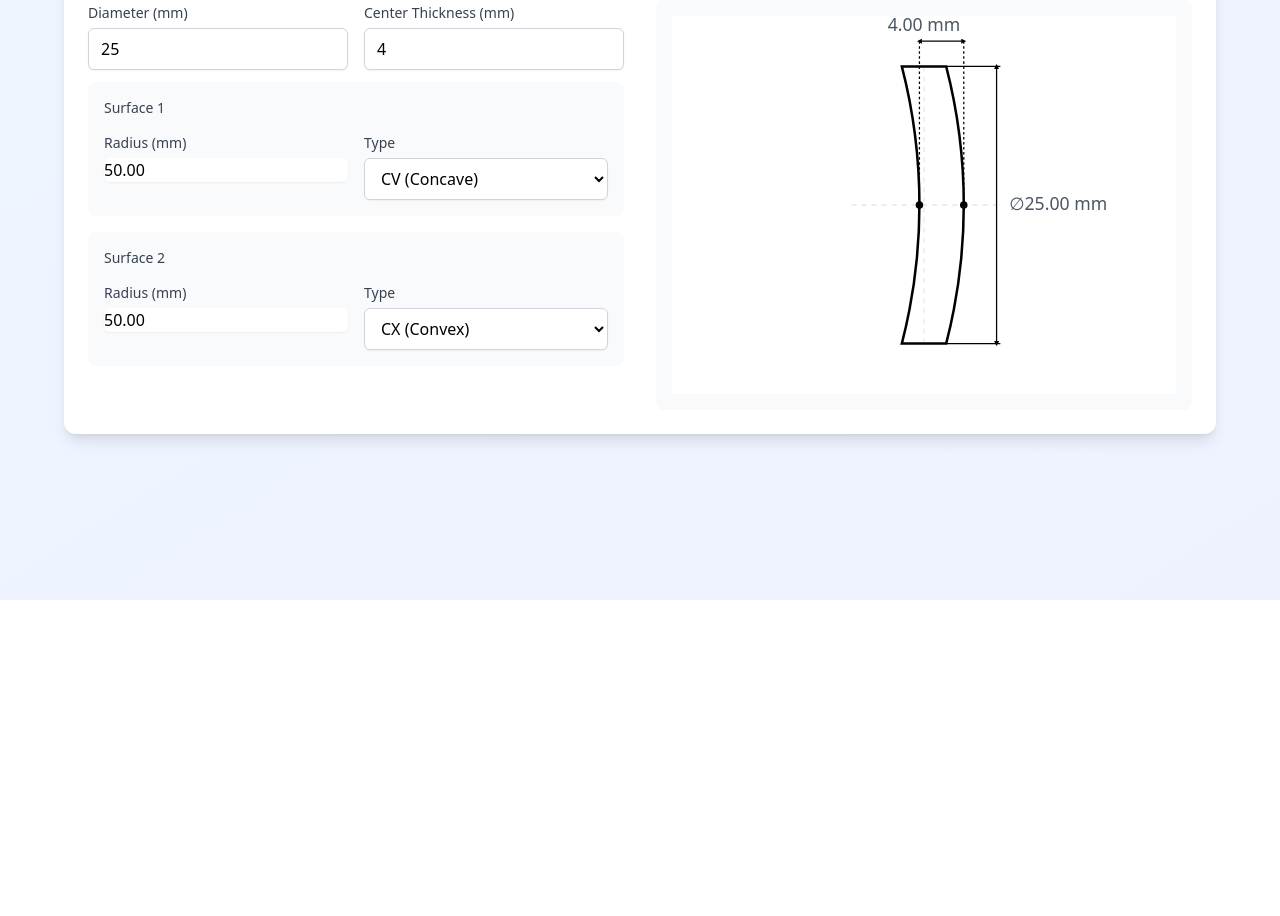
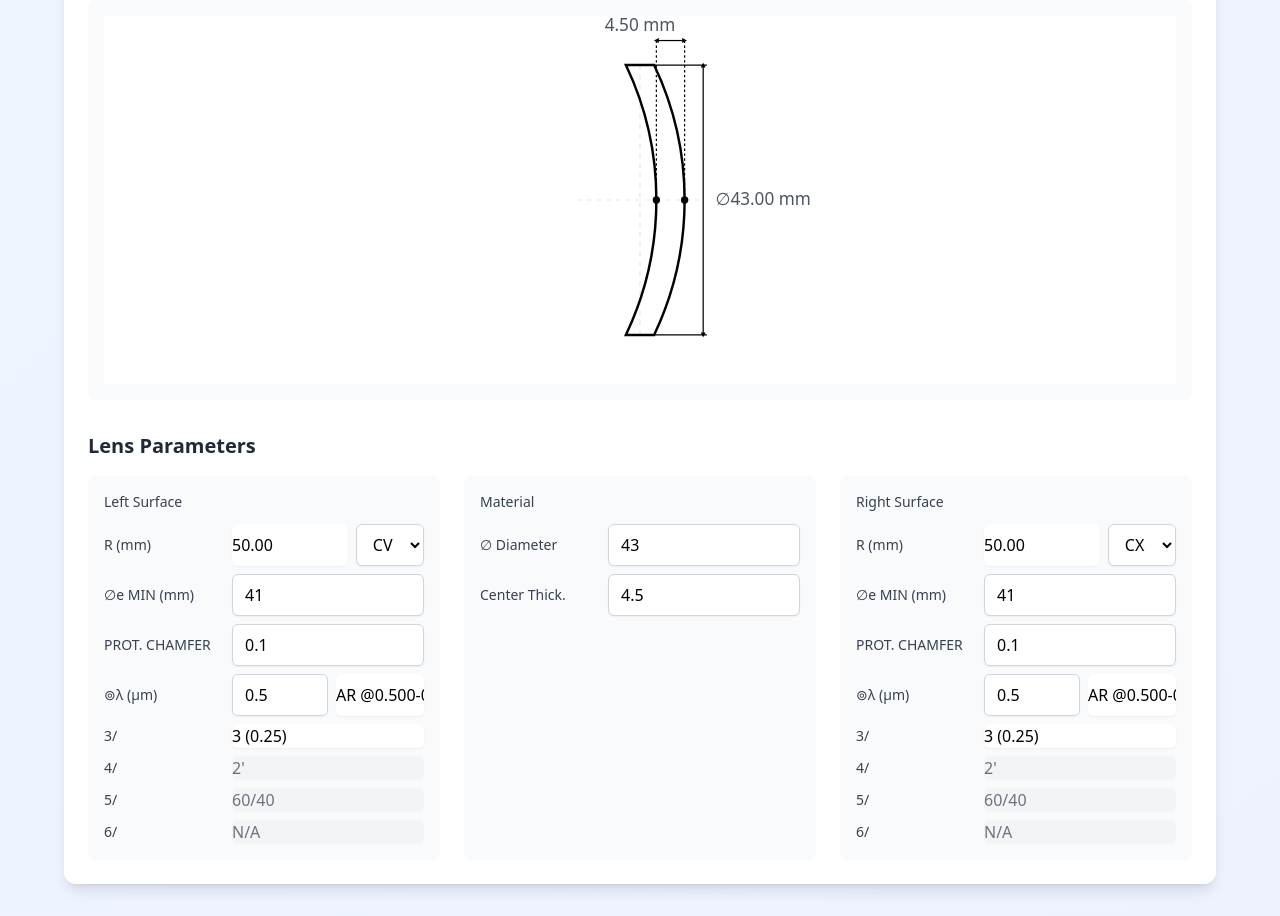
Before and after one commit to optomachina/Optical-Drawing-Generator, a React (Vite) app: page / in a window 1280 px wide. Shown: the part 200-1116 px from the top of the page. Before the commit the page ends 800 px from the top, so only its background shows below. Built offline with nearby package versions, Linux system fonts and the light colour scheme.

Commit message:
Reorganize UI layout and update title to Lens Drawing Generator

```diff
--- a/src/App.tsx
+++ b/src/App.tsx
@@ -31,111 +31,273 @@ function App() {
         <header className="mb-8 text-center">
           <div className="flex items-center justify-center gap-2 mb-2">
             <Ruler className="w-8 h-8 text-indigo-600" />
-            <h1 className="text-3xl font-bold text-gray-800">Lens Section Visualizer</h1>
+            <h1 className="text-3xl font-bold text-gray-800">Lens Drawing Generator</h1>
           </div>
-          <p className="text-gray-600">Create and visualize optical lens sections in real-time</p>
+          <p className="text-gray-600">in the ISO 10110 Format</p>
         </header>
 
-        <div className="grid md:grid-cols-2 gap-8 bg-white rounded-xl shadow-lg p-6">
+        <div className="grid md:grid-cols-1 gap-8 bg-white rounded-xl shadow-lg p-6">
+          <div className="flex flex-col">
+            <h2 className="text-xl font-semibold text-gray-800 mb-4">Visualization</h2>
+            <div className="bg-gray-50 rounded-lg p-4 h-[50vh]">
+              <LensVisualizer params={params} />
+            </div>
+          </div>
+
           <div className="space-y-4">
             <h2 className="text-xl font-semibold text-gray-800 mb-4">Lens Parameters</h2>
 
-            <div className="space-y-3">
-              <div className="grid grid-cols-2 gap-4">
-                <label className="block">
-                  <span className="text-gray-700 text-sm">Diameter (mm)</span>
-                  <input
-                    type="number"
-                    value={params.diameter}
-                    onChange={(e) => updateParam('diameter', parseFloat(e.target.value))}
-                    onWheel={(e) => handleWheel(e, 'diameter')}
-                    className="mt-1 block w-full rounded-md border-gray-300 shadow-sm focus:border-indigo-500 focus:ring-indigo-500"
-                    min="0"
-                    step="1"
-                  />
-                </label>
-                <label className="block">
-                  <span className="text-gray-700 text-sm">Center Thickness (mm)</span>
-                  <input
-                    type="number"
-                    value={params.centerThickness}
-                    onChange={(e) => updateParam('centerThickness', parseFloat(e.target.value))}
-                    onWheel={(e) => handleWheel(e, 'centerThickness')}
-                    className="mt-1 block w-full rounded-md border-gray-300 shadow-sm focus:border-indigo-500 focus:ring-indigo-500"
-                    min="0"
-                    step="1"
-                  />
-                </label>
-              </div>
-
-              <div className="space-y-4">
-                <div className="p-4 bg-gray-50 rounded-lg">
-                  <h3 className="text-sm font-medium text-gray-700 mb-3">Surface 1</h3>
-                  <div className="grid grid-cols-2 gap-4">
-                    <label className="block">
-                      <span className="text-gray-700 text-sm">Radius (mm)</span>
+            <div className="grid grid-cols-3 gap-6">
+              {/* Left Surface */}
+              <div className="p-4 bg-gray-50 rounded-lg">
+                <h3 className="text-sm font-medium text-gray-700 mb-3">Left Surface</h3>
+                <div className="space-y-2">
+                  <div className="grid grid-cols-[120px_1fr] items-center gap-2">
+                    <span className="text-gray-700 text-sm">R (mm)</span>
+                    <div className="flex gap-2">
                       <input
                         type="text"
                         value={formatRadius(params.radius1, params.type1)}
                         onChange={(e) => updateParam('radius1', parseFloat(e.target.value))}
                         onWheel={(e) => handleWheel(e, 'radius1')}
-                        className="mt-1 block w-full rounded-md border-gray-300 shadow-sm focus:border-indigo-500 focus:ring-indigo-500"
+                        className="block w-full rounded-md border-gray-300 shadow-sm focus:border-indigo-500 focus:ring-indigo-500"
                         disabled={params.type1 === 'PLANO'}
                       />
-                    </label>
-                    <label className="block">
-                      <span className="text-gray-700 text-sm">Type</span>
                       <select
                         value={params.type1}
                         onChange={(e) => updateParam('type1', e.target.value as 'CX' | 'CV' | 'PLANO')}
                         onWheel={(e) => handleTypeWheel(e, 'type1')}
-                        className="mt-1 block w-full rounded-md border-gray-300 shadow-sm focus:border-indigo-500 focus:ring-indigo-500"
+                        className="block w-24 rounded-md border-gray-300 shadow-sm focus:border-indigo-500 focus:ring-indigo-500"
                       >
-                        <option value="CV">CX (Convex)</option>
-                        <option value="CX">CV (Concave)</option>
-                        <option value="PLANO">∞ (Plano)</option>
+                        <option value="CV">CX</option>
+                        <option value="CX">CV</option>
+                        <option value="PLANO">∞</option>
                       </select>
-                    </label>
+                    </div>
+                  </div>
+                  <div className="grid grid-cols-[120px_1fr] items-center gap-2">
+                    <span className="text-gray-700 text-sm">∅e MIN (mm)</span>
+                    <input
+                      type="number"
+                      value={params.leftDiameter}
+                      onChange={(e) => updateParam('leftDiameter', parseFloat(e.target.value))}
+                      onWheel={(e) => handleWheel(e, 'leftDiameter')}
+                      className="block w-full rounded-md border-gray-300 shadow-sm focus:border-indigo-500 focus:ring-indigo-500"
+                      min="0"
+                      step="0.001"
+                    />
+                  </div>
+                  <div className="grid grid-cols-[120px_1fr] items-center gap-2">
+                    <span className="text-gray-700 text-sm">PROT. CHAMFER</span>
+                    <input
+                      type="number"
+                      value={params.leftChamfer}
+                      onChange={(e) => updateParam('leftChamfer', parseFloat(e.target.value))}
+                      onWheel={(e) => handleWheel(e, 'leftChamfer')}
+                      className="block w-full rounded-md border-gray-300 shadow-sm focus:border-indigo-500 focus:ring-indigo-500"
+                      min="0"
+                      step="0.1"
+                    />
+                  </div>
+                  <div className="grid grid-cols-[120px_1fr] items-center gap-2">
+                    <span className="text-gray-700 text-sm">⊚λ (µm)</span>
+                    <div className="flex gap-2">
+                      <input
+                        type="number"
+                        value={params.leftWavelength}
+                        onChange={(e) => updateParam('leftWavelength', parseFloat(e.target.value))}
+                        onWheel={(e) => handleWheel(e, 'leftWavelength')}
+                        className="block w-24 rounded-md border-gray-300 shadow-sm focus:border-indigo-500 focus:ring-indigo-500"
+                        min="0"
+                        step="0.1"
+                      />
+                      <input
+                        type="text"
+                        value={params.leftAR}
+                        onChange={(e) => updateParam('leftAR', e.target.value)}
+                        className="block w-full rounded-md border-gray-300 shadow-sm focus:border-indigo-500 focus:ring-indigo-500"
+                      />
+                    </div>
+                  </div>
+                  <div className="grid grid-cols-[120px_1fr] items-center gap-2">
+                    <span className="text-gray-700 text-sm">3/</span>
+                    <input
+                      type="text"
+                      value={params.leftBevel}
+                      onChange={(e) => updateParam('leftBevel', e.target.value)}
+                      className="block w-full rounded-md border-gray-300 shadow-sm focus:border-indigo-500 focus:ring-indigo-500"
+                    />
+                  </div>
+                  <div className="grid grid-cols-[120px_1fr] items-center gap-2">
+                    <span className="text-gray-700 text-sm">4/</span>
+                    <input
+                      type="text"
+                      value="2'"
+                      disabled
+                      className="block w-full rounded-md border-gray-300 bg-gray-100 text-gray-500"
+                    />
+                  </div>
+                  <div className="grid grid-cols-[120px_1fr] items-center gap-2">
+                    <span className="text-gray-700 text-sm">5/</span>
+                    <input
+                      type="text"
+                      value="60/40"
+                      disabled
+                      className="block w-full rounded-md border-gray-300 bg-gray-100 text-gray-500"
+                    />
+                  </div>
+                  <div className="grid grid-cols-[120px_1fr] items-center gap-2">
+                    <span className="text-gray-700 text-sm">6/</span>
+                    <input
+                      type="text"
+                      value="N/A"
+                      disabled
+                      className="block w-full rounded-md border-gray-300 bg-gray-100 text-gray-500"
+                    />
                   </div>
                 </div>
+              </div>
 
-                <div className="p-4 bg-gray-50 rounded-lg">
-                  <h3 className="text-sm font-medium text-gray-700 mb-3">Surface 2</h3>
-                  <div className="grid grid-cols-2 gap-4">
-                    <label className="block">
-                      <span className="text-gray-700 text-sm">Radius (mm)</span>
+              {/* Material Properties */}
+              <div className="p-4 bg-gray-50 rounded-lg">
+                <h3 className="text-sm font-medium text-gray-700 mb-3">Material</h3>
+                <div className="space-y-2">
+                  <div className="grid grid-cols-[120px_1fr] items-center gap-2">
+                    <span className="text-gray-700 text-sm">∅ Diameter</span>
+                    <input
+                      type="number"
+                      value={params.diameter}
+                      onChange={(e) => updateParam('diameter', parseFloat(e.target.value))}
+                      onWheel={(e) => handleWheel(e, 'diameter')}
+                      className="block w-full rounded-md border-gray-300 shadow-sm focus:border-indigo-500 focus:ring-indigo-500"
+                      min="0"
+                      step="0.001"
+                    />
+                  </div>
+                  <div className="grid grid-cols-[120px_1fr] items-center gap-2">
+                    <span className="text-gray-700 text-sm">Center Thick.</span>
+                    <input
+                      type="number"
+                      value={params.centerThickness}
+                      onChange={(e) => updateParam('centerThickness', parseFloat(e.target.value))}
+                      onWheel={(e) => handleWheel(e, 'centerThickness')}
+                      className="block w-full rounded-md border-gray-300 shadow-sm focus:border-indigo-500 focus:ring-indigo-500"
+                      min="0"
+                      step="0.1"
+                    />
+                  </div>
+                </div>
+              </div>
+
+              {/* Right Surface */}
+              <div className="p-4 bg-gray-50 rounded-lg">
+                <h3 className="text-sm font-medium text-gray-700 mb-3">Right Surface</h3>
+                <div className="space-y-2">
+                  <div className="grid grid-cols-[120px_1fr] items-center gap-2">
+                    <span className="text-gray-700 text-sm">R (mm)</span>
+                    <div className="flex gap-2">
                       <input
                         type="text"
                         value={formatRadius(params.radius2, params.type2)}
                         onChange={(e) => updateParam('radius2', parseFloat(e.target.value))}
                         onWheel={(e) => handleWheel(e, 'radius2')}
-                        className="mt-1 block w-full rounded-md border-gray-300 shadow-sm focus:border-indigo-500 focus:ring-indigo-500"
+                        className="block w-full rounded-md border-gray-300 shadow-sm focus:border-indigo-500 focus:ring-indigo-500"
                         disabled={params.type2 === 'PLANO'}
                       />
-                    </label>
-                    <label className="block">
-                      <span className="text-gray-700 text-sm">Type</span>
                       <select
                         value={params.type2}
                         onChange={(e) => updateParam('type2', e.target.value as 'CX' | 'CV' | 'PLANO')}
                         onWheel={(e) => handleTypeWheel(e, 'type2')}
-                        className="mt-1 block w-full rounded-md border-gray-300 shadow-sm focus:border-indigo-500 focus:ring-indigo-500"
+                        className="block w-24 rounded-md border-gray-300 shadow-sm focus:border-indigo-500 focus:ring-indigo-500"
                       >
-                        <option value="CV">CX (Convex)</option>
-                        <option value="CX">CV (Concave)</option>
-                        <option value="PLANO">∞ (Plano)</option>
+                        <option value="CV">CX</option>
+                        <option value="CX">CV</option>
+                        <option value="PLANO">∞</option>
                       </select>
-                    </label>
+                    </div>
+                  </div>
+                  <div className="grid grid-cols-[120px_1fr] items-center gap-2">
+                    <span className="text-gray-700 text-sm">∅e MIN (mm)</span>
+                    <input
+                      type="number"
+                      value={params.rightDiameter}
+                      onChange={(e) => updateParam('rightDiameter', parseFloat(e.target.value))}
+                      onWheel={(e) => handleWheel(e, 'rightDiameter')}
+                      className="block w-full rounded-md border-gray-300 shadow-sm focus:border-indigo-500 focus:ring-indigo-500"
+                      min="0"
+                      step="0.001"
+                    />
+                  </div>
+                  <div className="grid grid-cols-[120px_1fr] items-center gap-2">
+                    <span className="text-gray-700 text-sm">PROT. CHAMFER</span>
+                    <input
+                      type="number"
+                      value={params.rightChamfer}
+                      onChange={(e) => updateParam('rightChamfer', parseFloat(e.target.value))}
+                      onWheel={(e) => handleWheel(e, 'rightChamfer')}
+                      className="block w-full rounded-md border-gray-300 shadow-sm focus:border-indigo-500 focus:ring-indigo-500"
+                      min="0"
+                      step="0.1"
+                    />
+                  </div>
+                  <div className="grid grid-cols-[120px_1fr] items-center gap-2">
+                    <span className="text-gray-700 text-sm">⊚λ (µm)</span>
+                    <div className="flex gap-2">
+                      <input
+                        type="number"
+                        value={params.rightWavelength}
+                        onChange={(e) => updateParam('rightWavelength', parseFloat(e.target.value))}
+                        onWheel={(e) => handleWheel(e, 'rightWavelength')}
+                        className="block w-24 rounded-md border-gray-300 shadow-sm focus:border-indigo-500 focus:ring-indigo-500"
+                        min="0"
+                        step="0.1"
+                      />
+                      <input
+                        type="text"
+                        value={params.rightAR}
+                        onChange={(e) => updateParam('rightAR', e.target.value)}
+                        className="block w-full rounded-md border-gray-300 shadow-sm focus:border-indigo-500 focus:ring-indigo-500"
+                      />
+                    </div>
+                  </div>
+                  <div className="grid grid-cols-[120px_1fr] items-center gap-2">
+                    <span className="text-gray-700 text-sm">3/</span>
+                    <input
+                      type="text"
+                      value={params.rightBevel}
+                      onChange={(e) => updateParam('rightBevel', e.target.value)}
+                      className="block w-full rounded-md border-gray-300 shadow-sm focus:border-indigo-500 focus:ring-indigo-500"
+                    />
+                  </div>
+                  <div className="grid grid-cols-[120px_1fr] items-center gap-2">
+                    <span className="text-gray-700 text-sm">4/</span>
+                    <input
+                      type="text"
+                      value="2'"
+                      disabled
+                      className="block w-full rounded-md border-gray-300 bg-gray-100 text-gray-500"
+                    />
+                  </div>
+                  <div className="grid grid-cols-[120px_1fr] items-center gap-2">
+                    <span className="text-gray-700 text-sm">5/</span>
+                    <input
+                      type="text"
+                      value="60/40"
+                      disabled
+                      className="block w-full rounded-md border-gray-300 bg-gray-100 text-gray-500"
+                    />
+                  </div>
+                  <div className="grid grid-cols-[120px_1fr] items-center gap-2">
+                    <span className="text-gray-700 text-sm">6/</span>
+                    <input
+                      type="text"
+                      value="N/A"
+                      disabled
+                      className="block w-full rounded-md border-gray-300 bg-gray-100 text-gray-500"
+                    />
                   </div>
                 </div>
               </div>
-            </div>
-          </div>
-
-          <div className="flex flex-col">
-            <h2 className="text-xl font-semibold text-gray-800 mb-4">Visualization</h2>
-            <div className="flex-1 bg-gray-50 rounded-lg p-4">
-              <LensVisualizer params={params} />
             </div>
           </div>
         </div>
--- a/src/hooks/useLensParameters.ts
+++ b/src/hooks/useLensParameters.ts
@@ -3,12 +3,24 @@ import { LensParameters } from '../types';
 import { adjustLensParameters } from '../utils/lensCalculations';
 
 const defaultParams: LensParameters = {
-  diameter: 25.0,
-  centerThickness: 4.0,
+  diameter: 43.0,
+  centerThickness: 4.5,
   radius1: 50.0,
   type1: 'CX',
   radius2: 50.0,
   type2: 'CV',
+  // Left surface parameters
+  leftDiameter: 41.0,
+  leftChamfer: 0.1,
+  leftAR: "AR @0.500-0.600µm BBAR AVG T < 99.7%",
+  leftBevel: "3 (0.25)",
+  leftWavelength: 0.5,
+  // Right surface parameters
+  rightDiameter: 41.0,
+  rightChamfer: 0.1,
+  rightAR: "AR @0.500-0.600µm BBAR AVG T < 99.7%",
+  rightBevel: "3 (0.25)",
+  rightWavelength: 0.5,
 };
 
 export const useLensParameters = () => {
```
Also changed, not shown: src/types.ts (+12 -0 lines).
